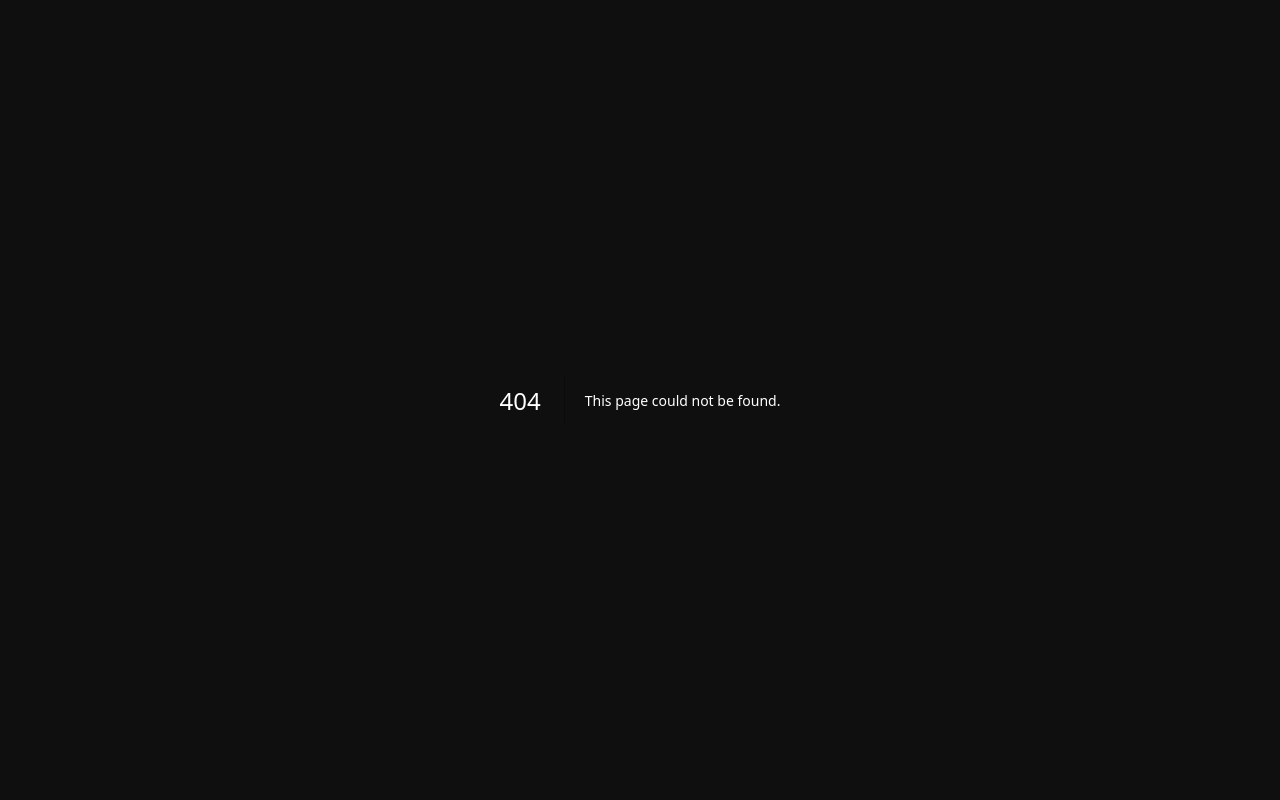
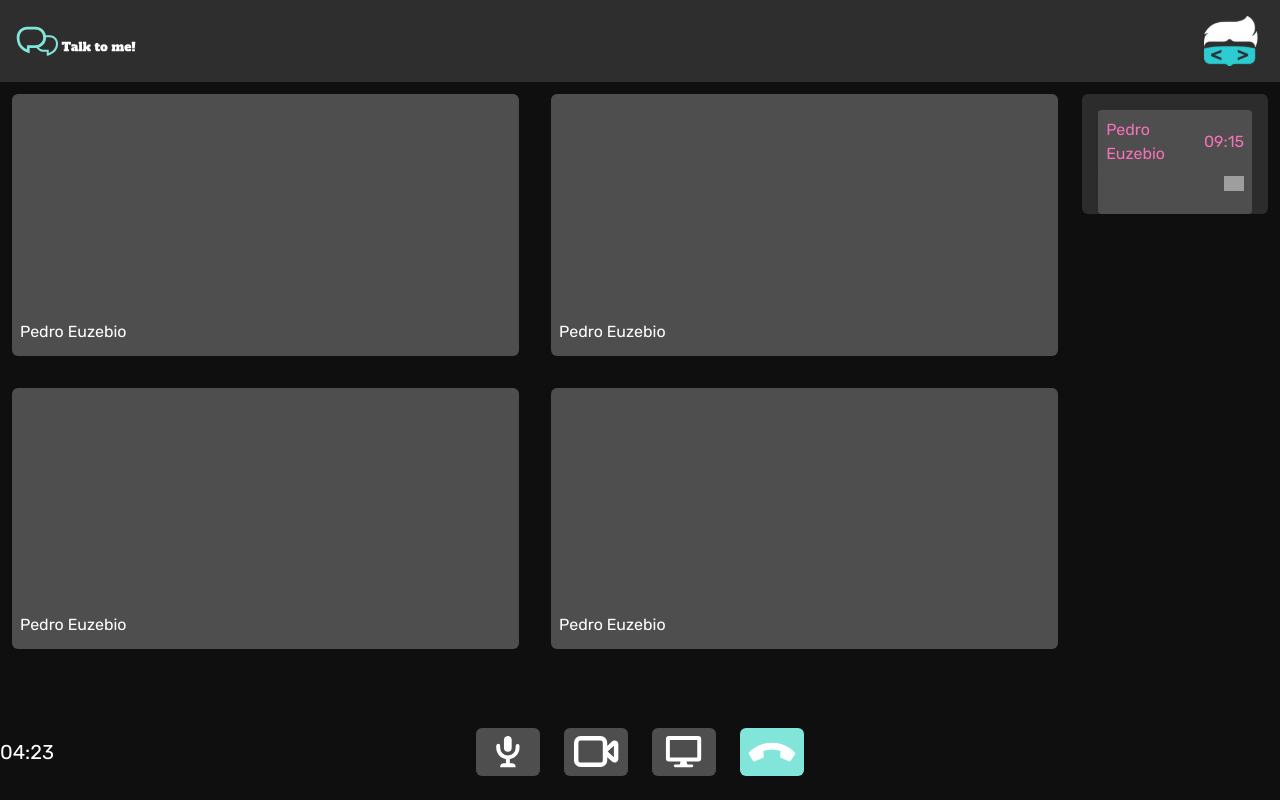
Before and after one commit to cledersoncaruaru/talk-to-me, a Next.js app in the folder front-end/: page /room/1 in a window 1280 px wide. Before the commit this address had no page. Built offline with nearby package versions, Linux system fonts and the light colour scheme; grey boxes are pictures that could not be loaded.

Commit message:
feat: add page the route room

```diff
--- /dev/null
+++ b/front-end/src/app/room/[id]/page.tsx
@@ -0,0 +1,35 @@
+import Chat from "@/components/chat";
+import Footer from "@/components/footer";
+import Header from "@/components/header";
+
+export default function Room({ params }: { params: { id: string } }) {
+  return (
+    <div className="h-mas screen">
+      <Header />
+      <div className="flex h-[80%] ">
+        <div className="md:w-[85%] w-full m-3 ">
+          <div className="grid md:grid-cols-2 grid-cols-1 gap-8">
+            <div className="bg-gray-950 w-full rounded-md h-full p-2 relative ">
+              <video className="h-full w-full"></video>
+              <span className="absolute bottom-3">Pedro Euzebio</span>
+            </div>
+            <div className="bg-gray-950 w-full rounded-md h-full p-2 relative ">
+              <video className="h-full w-full"></video>
+              <span className="absolute bottom-3">Pedro Euzebio</span>
+            </div>
+            <div className="bg-gray-950 w-full rounded-md h-full p-2 relative ">
+              <video className="h-full w-full"></video>
+              <span className="absolute bottom-3">Pedro Euzebio</span>
+            </div>
+            <div className="bg-gray-950 w-full rounded-md h-full p-2 relative ">
+              <video className="h-full w-full"></video>
+              <span className="absolute bottom-3">Pedro Euzebio</span>
+            </div>
+          </div>
+        </div>
+        <Chat />
+      </div>
+      <Footer />
+    </div>
+  );
+}
```
